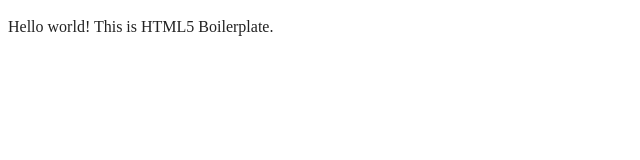
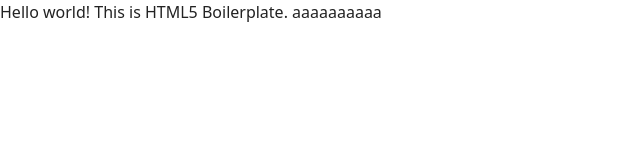
Before and after one commit to markybean08/baki, a website built with webpack: page index.html in a window 1280 px wide. Shown: the whole page, without its empty margins (0-640 px from the left). Built offline with nearby package versions, Linux system fonts and the light colour scheme.

Commit message:
installed tailwind

```diff
--- a/index.html
+++ b/index.html
@@ -20,12 +20,13 @@
 
   <link rel="manifest" href="site.webmanifest">
   <meta name="theme-color" content="#fafafa">
+  <link href="./output.css" rel="stylesheet">
 </head>
 
 <body>
 
   <!-- Add your site or application content here -->
-  <p>Hello world! This is HTML5 Boilerplate.</p>
+  <h1 class="text-3xl font-bold underline">Hello world! This is HTML5 Boilerplate. aaaaaaaaaa</h1>
   <script src="js/app.js"></script>
 
 </body>
--- a/package.json
+++ b/package.json
@@ -16,6 +16,7 @@
   "devDependencies": {
     "copy-webpack-plugin": "^11.0.0",
     "html-webpack-plugin": "^5.6.0",
+    "tailwindcss": "^3.4.3",
     "webpack": "^5.91.0",
     "webpack-cli": "^5.1.4",
     "webpack-dev-server": "^5.0.4",
--- /dev/null
+++ b/src/input.css
@@ -0,0 +1,3 @@
+@tailwind base;
+@tailwind components;
+@tailwind utilities;
--- /dev/null
+++ b/tailwind.config.js
@@ -0,0 +1,8 @@
+/** @type {import('tailwindcss').Config} */
+module.exports = {
+  content: [],
+  theme: {
+    extend: {},
+  },
+  plugins: [],
+}
```
Also changed, not shown: src/output.css (added), 1 other file.
